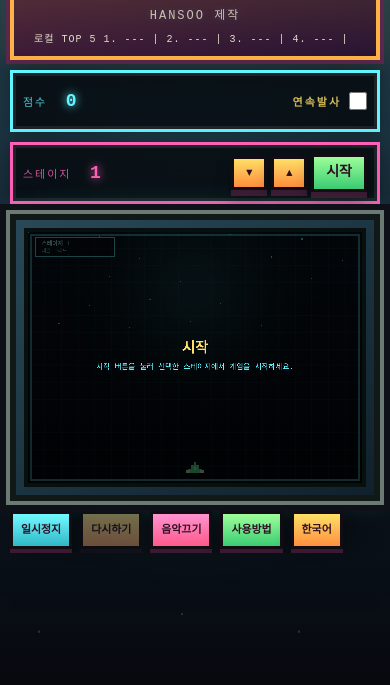
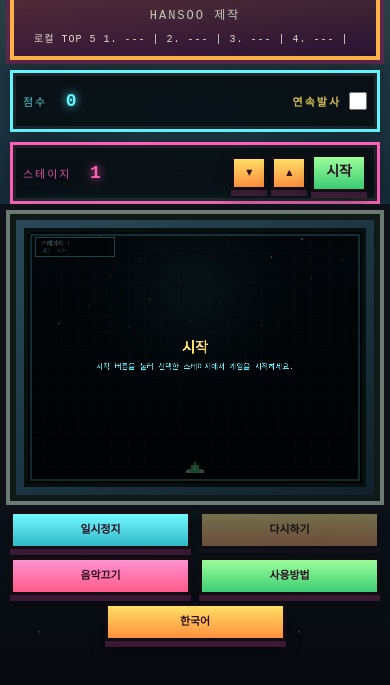
Before and after one commit to Enigma68khs/WebInvader, a plain HTML site: page index.html in a window 390 px wide. Shown: the part 79-764 px from the top of the page. Drawn offline with nearby package versions, Linux system fonts and the light colour scheme.

Commit message:
아래 버튼들 정렬 문제 해결

```diff
--- a/styles.css
+++ b/styles.css
@@ -166,19 +166,17 @@ body::after {
 
 #bottom-ui {
     display: flex;
-    align-items: center;
+    align-items: stretch;
     justify-content: center;
-    gap: 16px;
-    flex-wrap: nowrap;
+    gap: 12px;
+    flex-wrap: wrap;
+    padding-bottom: 4px;
 }
 
-#bottom-ui {
-    gap: 12px;
-    padding-bottom: 4px;
-    overflow-x: auto;
-    overflow-y: hidden;
-    justify-content: flex-start;
-    scrollbar-width: thin;
+#bottom-ui > button {
+    flex: 1 1 148px;
+    min-width: 136px;
+    max-width: 168px;
 }
 
 .toggle-control {
@@ -527,7 +525,12 @@ button:disabled {
 
     #bottom-ui {
         gap: 8px;
-        justify-content: flex-start;
+    }
+
+    #bottom-ui > button {
+        flex: 1 1 calc(50% - 8px);
+        min-width: 0;
+        max-width: calc(50% - 4px);
     }
 
     .hud-panel {
@@ -560,7 +563,6 @@ button:disabled {
     button {
         width: auto;
         max-width: none;
-        flex: 0 0 auto;
         padding: 10px 8px;
         font-size: clamp(10px, 2.8vw, 12px);
         letter-spacing: 0;
```
